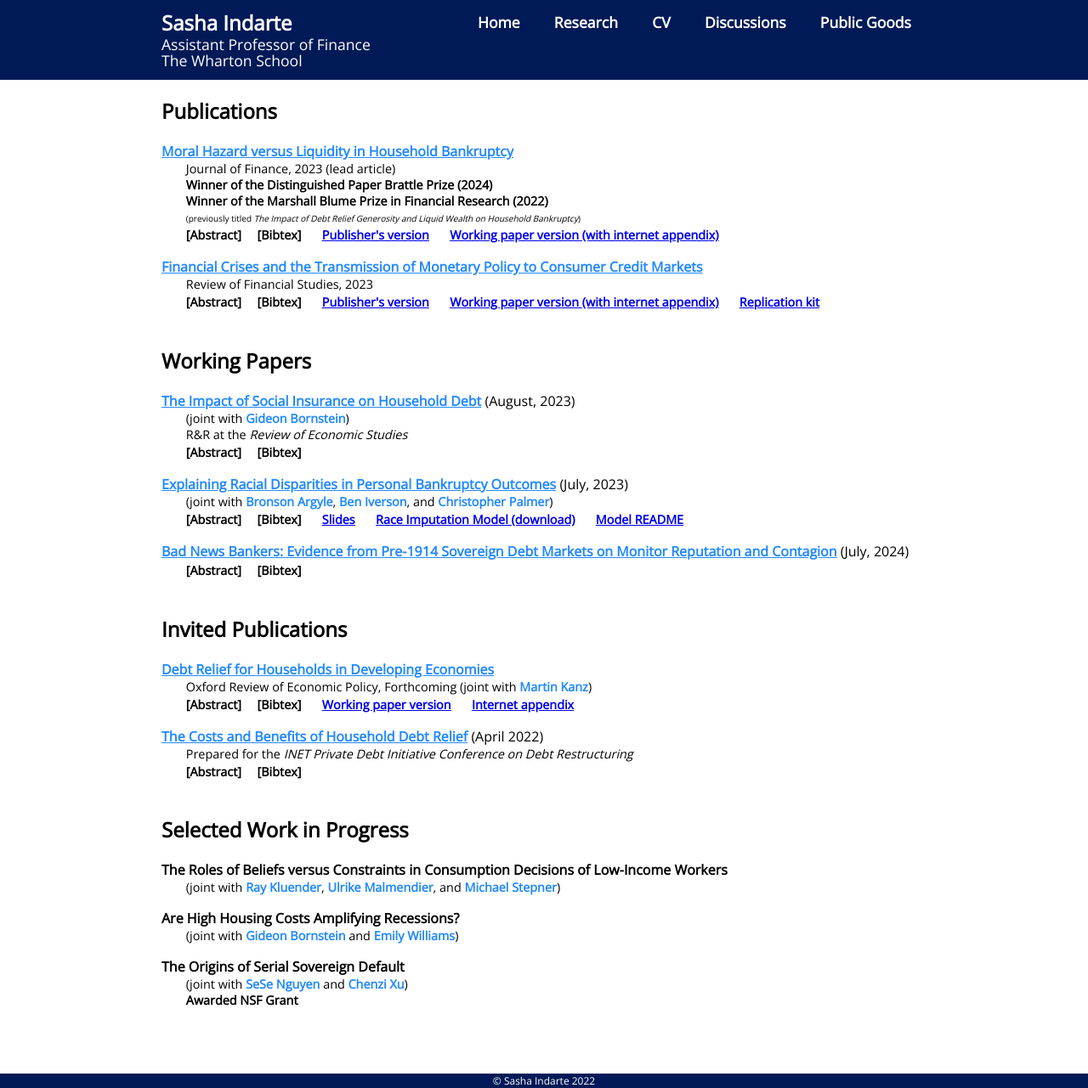
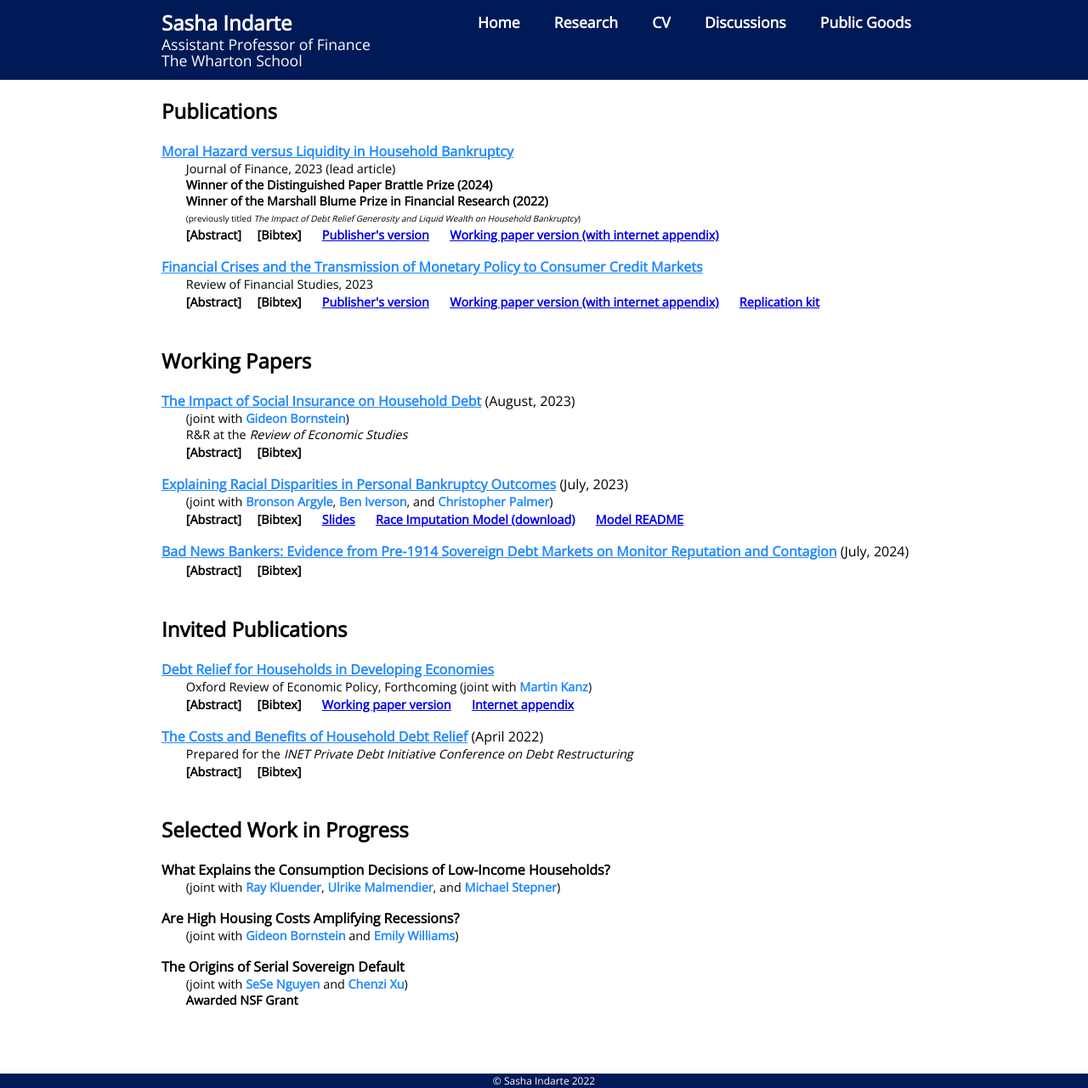
Before and after one commit to sashaindarte/sashaindarte.github.io, a Jekyll site: the page built from research/index.html, in a window 1280 px wide and 1281 px high. Shown: the whole window at 85% size. Built offline with Jekyll 4.4.1, drawn with Linux system fonts in a browser that asks for light colours.

Commit message:
Update index.html

```diff
--- a/research/index.html
+++ b/research/index.html
@@ -333,7 +333,7 @@ title: Sasha Indarte - Research
 		<h2>Selected Work in Progress</h2>
 
 		<p style="margin-bottom:0px;">
-			<b> The Roles of Beliefs versus Constraints in Consumption Decisions of Low-Income Workers </b>
+			<b> What Explains the Consumption Decisions of Low-Income Households? </b>
 		</p>
 		<p style="padding-left:2em;padding-bottom:0em;margin-top:0em;margin-bottom:0em;font-size:0.9em;">
 			(joint with <a href="https://www.raykluender.com/">Ray Kluender</a>, <a href="https://eml.berkeley.edu/~ulrike/">Ulrike Malmendier</a>, and <a href="https://michaelstepner.com/">Michael Stepner</a>)
```
